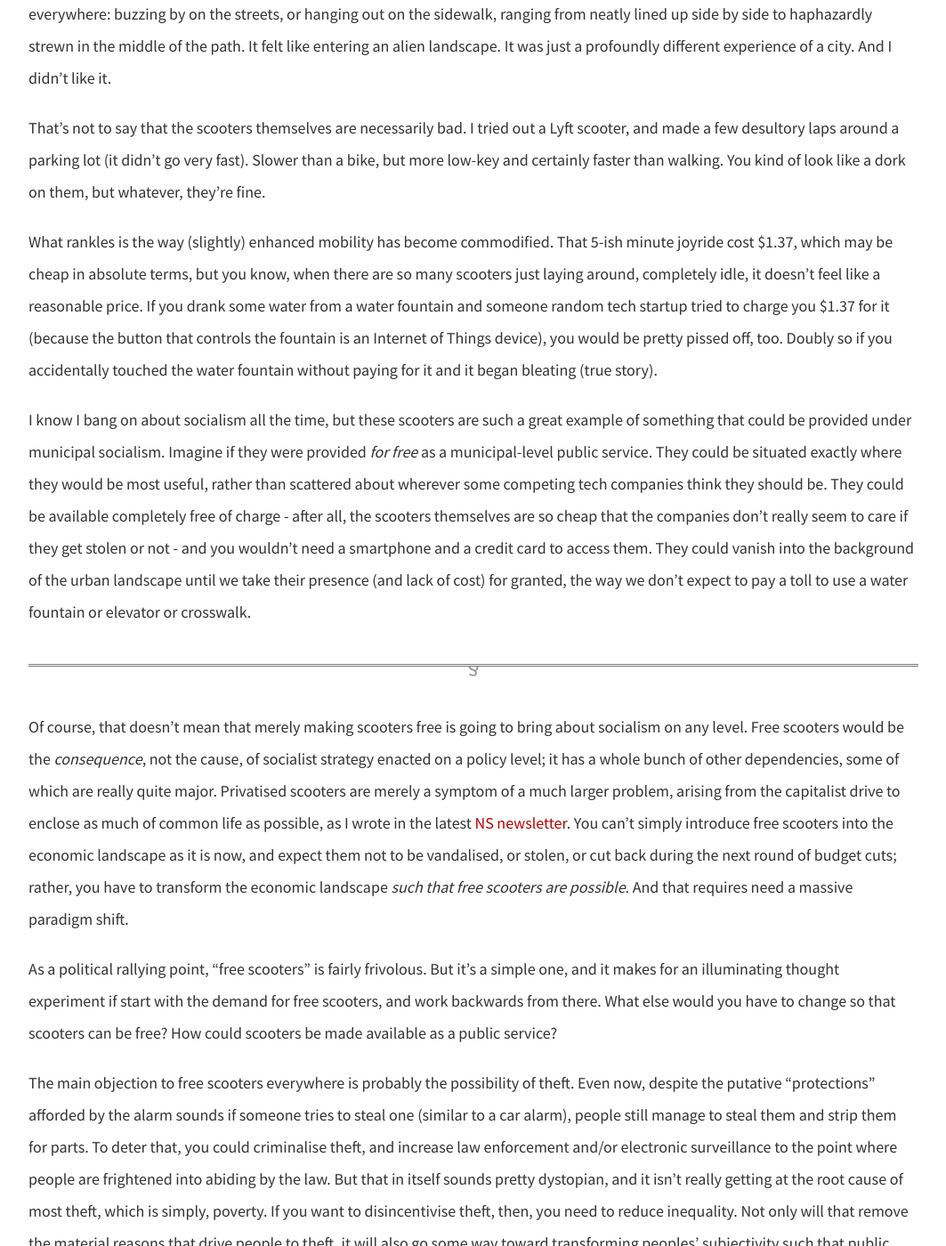
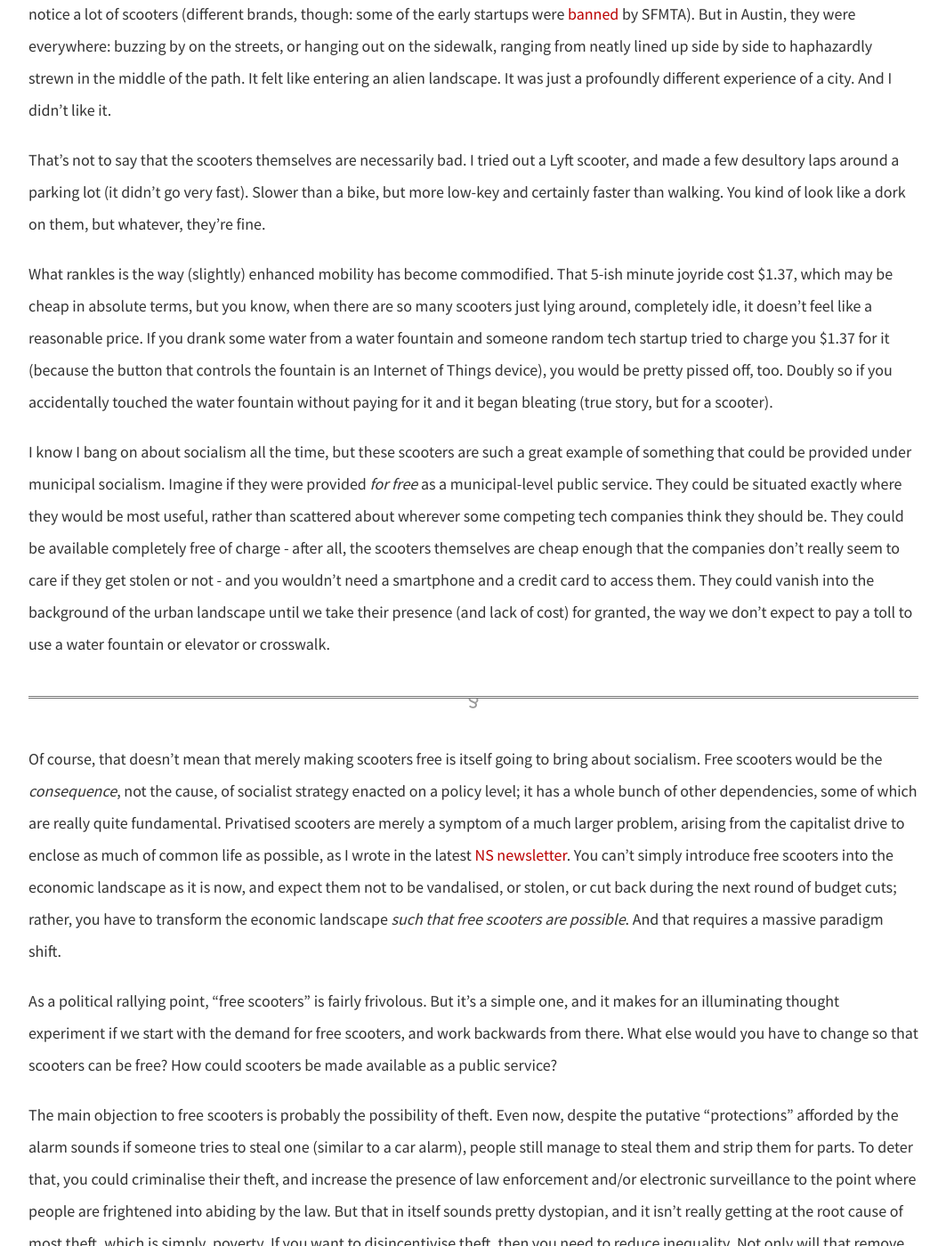
Before and after one commit to dellsystem/dellsystem.github.io, a Jekyll site: the page built from _posts/2019-1-18-fragments-18.md, in a window 1280 px wide and 1400 px high, scrolled down 2628 px. Shown: the whole window at 89% size, without its empty margins (108-1171 px from the left). Built offline with Jekyll 4.4.1, drawn with Linux system fonts in a browser that asks for light colours; some of the changed text lies outside the part shown.

Commit message:
Edit fragments-18
Fixed typos, added missing image caption, copy edits

```diff
--- a/_posts/2019-1-18-fragments-18.md
+++ b/_posts/2019-1-18-fragments-18.md
@@ -24,32 +24,33 @@ _A lone Lyft scooter sidling up next to 5 Birds. Note how, apart from the brandi
 _A closer look at the instructions for using the Lyft scooter._
 
 ![Last scooter photo I promise](https://i.imgur.com/eQgdGTNl.jpg)
+_A bunch of Jump scooters all neatly lined up._
 
-The reason I took these photos is that I was quite simply astounded at how many scooters there were. (The photos above only showcase a tiny sliver of the scooter population of Austin, Texas.) Nothing had prepared me for this. I had read a few articles about the trend of tech companies littering urban areas with scooters, and I had written about the absurd valuations of micro-mobility startups for the [New Socialist newsletter](/new-socialist-newsletter#december-23-2018) just a few days prior, but I didn't know it was _that bad_.
+Why did I take all these photos? Because I was astounded at how many scooters there were. (The photos above only showcase a tiny sliver of the scooter population of Austin, Texas.) Nothing had prepared me for this. I had read a few articles about the trend of tech companies littering urban areas with scooters, and I had written about the absurd valuations of micro-mobility startups for the [New Socialist newsletter](/new-socialist-newsletter#december-23-2018) just a few days prior, but I didn't know it was _that bad_.
 
 It was kind of shocking. I had never seen any in London, and the only US city I'd spent much time in lately is San Francisco, where I did notice a lot of scooters (different brands, though: some of the early startups were [banned](https://sf.curbed.com/2018/8/30/17801674/sfmta-scooter-permits-bird-spin-lime-escooter-sf) by SFMTA). But in Austin, they were everywhere: buzzing by on the streets, or hanging out on the sidewalk, ranging from neatly lined up side by side to haphazardly strewn in the middle of the path. It felt like entering an alien landscape. It was just a profoundly different experience of a city. And I didn't like it.
 
 That's not to say that the scooters themselves are necessarily bad. I tried out a Lyft scooter, and made a few desultory laps around a parking lot (it didn't go very fast). Slower than a bike, but more low-key and certainly faster than walking. You kind of look like a dork on them, but whatever, they're fine.
 
-What rankles is the way (slightly) enhanced mobility has become commodified. That 5-ish minute joyride cost $1.37, which may be cheap in absolute terms, but you know, when there are so many scooters just laying around, completely idle, it doesn't feel like a reasonable price. If you drank some water from a water fountain and someone random tech startup tried to charge you $1.37 for it (because the button that controls the fountain is an Internet of Things device), you would be pretty pissed off, too. Doubly so if you accidentally touched the water fountain without paying for it and it began bleating  (true story).
+What rankles is the way (slightly) enhanced mobility has become commodified. That 5-ish minute joyride cost $1.37, which may be cheap in absolute terms, but you know, when there are so many scooters just lying around, completely idle, it doesn't feel like a reasonable price. If you drank some water from a water fountain and someone random tech startup tried to charge you $1.37 for it (because the button that controls the fountain is an Internet of Things device), you would be pretty pissed off, too. Doubly so if you accidentally touched the water fountain without paying for it and it began bleating (true story, but for a scooter).
 
-I know I bang on about socialism all the time, but these scooters are such a great example of something that could be provided under municipal socialism. Imagine if they were provided _for free_ as a municipal-level public service. They could be situated exactly where they would be most useful, rather than scattered about wherever some competing tech companies think they should be. They could be available completely free of charge - after all, the scooters themselves are so cheap that the companies don't really seem to care if they get stolen or not - and you wouldn't need a smartphone and a credit card to access them. They could vanish into the background of the urban landscape until we take their presence (and lack of cost) for granted, the way we don't expect to pay a toll to use a water fountain or elevator or crosswalk.
+I know I bang on about socialism all the time, but these scooters are such a great example of something that could be provided under municipal socialism. Imagine if they were provided _for free_ as a municipal-level public service. They could be situated exactly where they would be most useful, rather than scattered about wherever some competing tech companies think they should be. They could be available completely free of charge - after all, the scooters themselves are cheap enough that the companies don't really seem to care if they get stolen or not - and you wouldn't need a smartphone and a credit card to access them. They could vanish into the background of the urban landscape until we take their presence (and lack of cost) for granted, the way we don't expect to pay a toll to use a water fountain or elevator or crosswalk.
 
 ***
 
-Of course, that doesn't mean that merely making scooters free is going to bring about socialism on any level. Free scooters would be the _consequence_, not the cause, of socialist strategy enacted on a policy level; it has a whole bunch of other dependencies, some of which are really quite major. Privatised scooters are merely a symptom of a much larger problem, arising from the capitalist drive to enclose as much of common life as possible, as I wrote in the latest [NS newsletter](/new-socialist-newsletter#december-23-2018). You can't simply introduce free scooters into the economic landscape as it is now, and expect them not to be vandalised, or stolen, or cut back during the next round of budget cuts; rather, you have to transform the economic landscape _such that free scooters are possible_. And that requires need a massive paradigm shift.
+Of course, that doesn't mean that merely making scooters free is itself going to bring about socialism. Free scooters would be the _consequence_, not the cause, of socialist strategy enacted on a policy level; it has a whole bunch of other dependencies, some of which are really quite fundamental. Privatised scooters are merely a symptom of a much larger problem, arising from the capitalist drive to enclose as much of common life as possible, as I wrote in the latest [NS newsletter](/new-socialist-newsletter#december-23-2018). You can't simply introduce free scooters into the economic landscape as it is now, and expect them not to be vandalised, or stolen, or cut back during the next round of budget cuts; rather, you have to transform the economic landscape _such that free scooters are possible_. And that requires a massive paradigm shift.
 
-As a political rallying point, "free scooters" is fairly frivolous. But it's a simple one, and it makes for an illuminating thought experiment if start with the demand for free scooters, and work backwards from there. What else would you have to change so that scooters can be free? How could scooters be made available as a public service?
+As a political rallying point, "free scooters" is fairly frivolous. But it's a simple one, and it makes for an illuminating thought experiment if we start with the demand for free scooters, and work backwards from there. What else would you have to change so that scooters can be free? How could scooters be made available as a public service?
 
-The main objection to free scooters everywhere is probably the possibility of theft. Even now, despite the putative "protections" afforded by the alarm sounds if someone tries to steal one (similar to a car alarm), people still manage to steal them and strip them for parts. To deter that, you could criminalise theft, and increase law enforcement and/or electronic surveillance to the point where people are frightened into abiding by the law. But that in itself sounds pretty dystopian, and it isn't really getting at the root cause of most theft, which is simply, poverty. If you want to disincentivise theft, then, you need to reduce inequality. Not only will that remove the material reasons that drive people to theft, it will also go some way toward transforming peoples' subjectivity such that public goods are respected. You'd have a much more communal notion of property and social welfare.
+The main objection to free scooters is probably the possibility of theft. Even now, despite the putative "protections" afforded by the alarm sounds if someone tries to steal one (similar to a car alarm), people still manage to steal them and strip them for parts. To deter that, you could criminalise their theft, and increase the presence of law enforcement and/or electronic surveillance to the point where people are frightened into abiding by the law. But that in itself sounds pretty dystopian, and it isn't really getting at the root cause of most theft, which is simply, poverty. If you want to disincentivise theft, then you need to reduce inequality. Not only will that remove the material reasons that drive people to theft, it will also go some way toward transforming peoples' subjectivity such that public goods are respected. You'd have a much more communal notion of property and social welfare.
 
 So what I'm really saying is that if you want free scooters, you need to vanquish inequality. Kind of that famous Carl Sagan quote: to make an apple pie from scratch, you must first create the universe.
 
 ***
 
-The point of this "scooters as a public service" thought experiment is to demonstrate that none of this can be done with the state as it is now. That's the point which most criticism of the efficacy of public services fails to grasp. Tech libertarians, in particular, seem to love this line of reasoning; they point to existing government institutions that seem bureaucratic, inefficient, or corrupt and say, aren't private companies a better alternative? Aren't they leaner and savvier and ultimately more effective? How could these dumb socialists want _more_ government?
+The goal of this "scooters as a public service" thought experiment is to demonstrate that none of this can be done with the state as it is now. That's the point which most criticism of the efficacy of public services fails to grasp. Tech libertarians, in particular, seem to love this line of reasoning; they point to existing government institutions that seem bureaucratic, inefficient, or corrupt and say, aren't private companies a better alternative? Aren't they leaner and savvier and ultimately more effective? How could these dumb socialists want _more_ government?
 
-But socialists don't want more of the government _as it is now_. Socialists recognise that the state is a terrain of struggle, and that right now, its interests are more aligned with capital than actually serving the people it is ostensibly set up to serve. Scooters _should_ be a free public service, along with healthcare, public transit, and really everything else (in due course). The fact that they're not yet says less about the failure of public services as a whole, and more about the fact that our whole economic landscape has been designed such that multiple competing scooter companies can fight each other for dominance, with no discernible public benefit.
+But socialists don't want more of the government _as it is now_. Socialists recognise that the state is a terrain of struggle, and that right now, its interests are more aligned with capital than actually serving the people it is ostensibly set up to serve. Scooters _should_ be a free public service, along with healthcare, public transit, and really everything else (in due course). The fact that they're not says less about the failure of public services as a whole, and more about the fact that our whole economic landscape has been designed such that multiple competing scooter companies can fight each other for dominance, with no discernible public benefit.
 
 We take for granted that this fairly basic technology is commercialised and deployed according to the whims of private enterprise, rather than treated as a public good to be used for the benefit of all. It doesn't have to be this way. But that doesn't mean it's going to be an easy task, as if you could just press some big button labelled "nationalise" and everything would magically get better. To get to the point where nationalisation (or expropriation, or whatever you want to call it) is _even a viable option_ requires a huge political fight, which you could reasonably sum up with one world: socialism. And there's way more than free scooters at the end of that.
 
```
